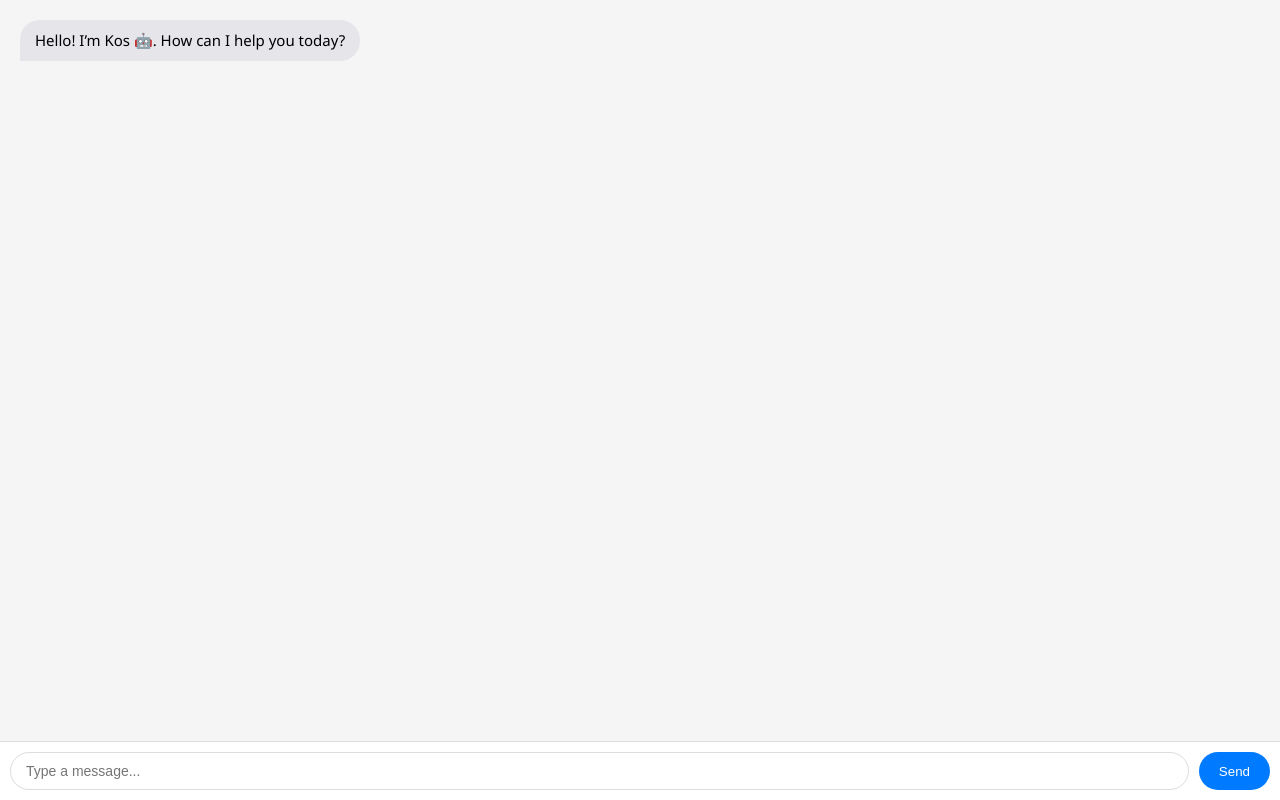
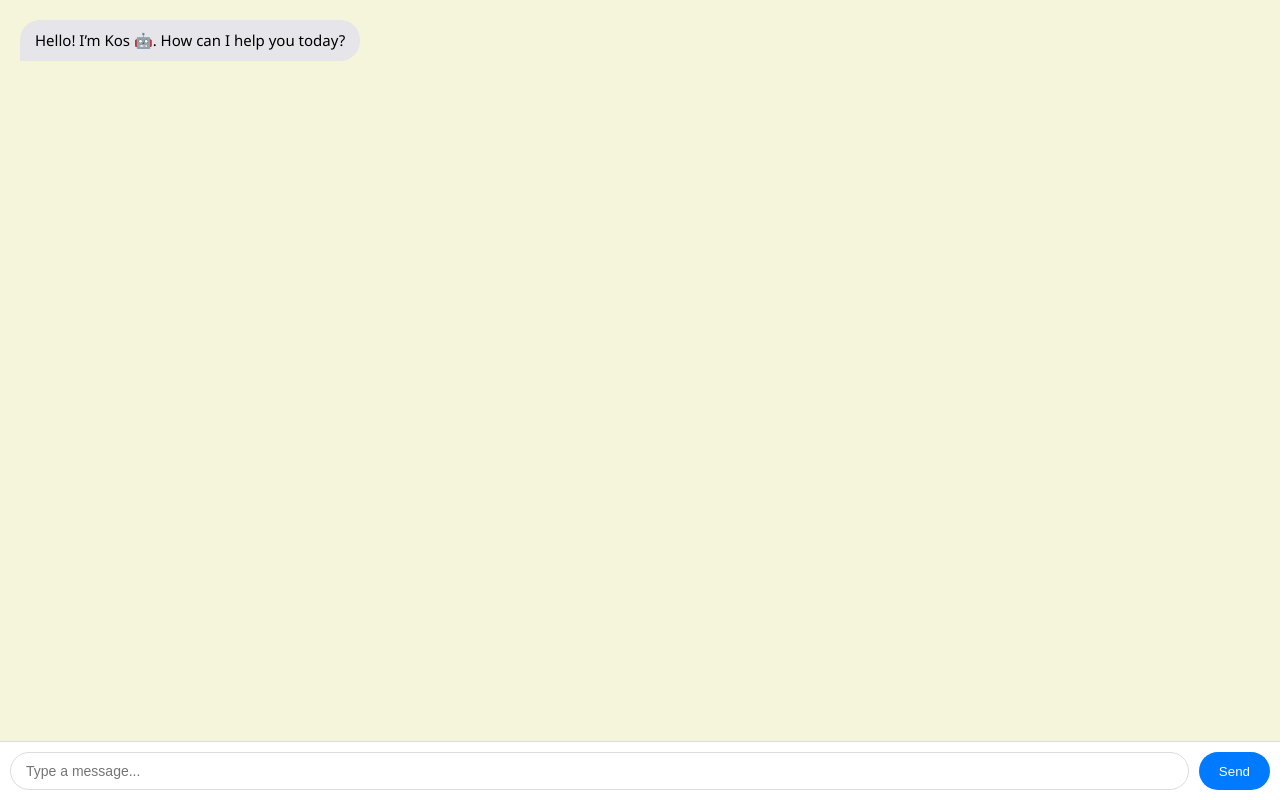
Before and after one commit to DevGloriaa/chatbot, a React (Create React App) app: page /chat in a window 1280 px wide. Built offline with nearby package versions, Linux system fonts and the light colour scheme.

Commit message:
Chatbot background color change

```diff
--- a/src/styles/chatbot.css
+++ b/src/styles/chatbot.css
@@ -2,7 +2,7 @@
     display: flex;
     flex-direction: column;
     height: 100vh;
-    background: #f5f5f5;
+    background: beige;
 }
 
 .messages {
```
